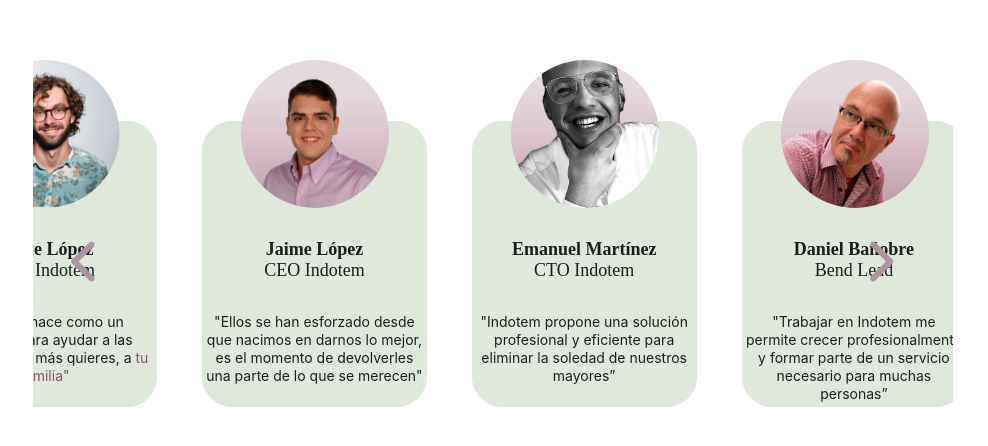
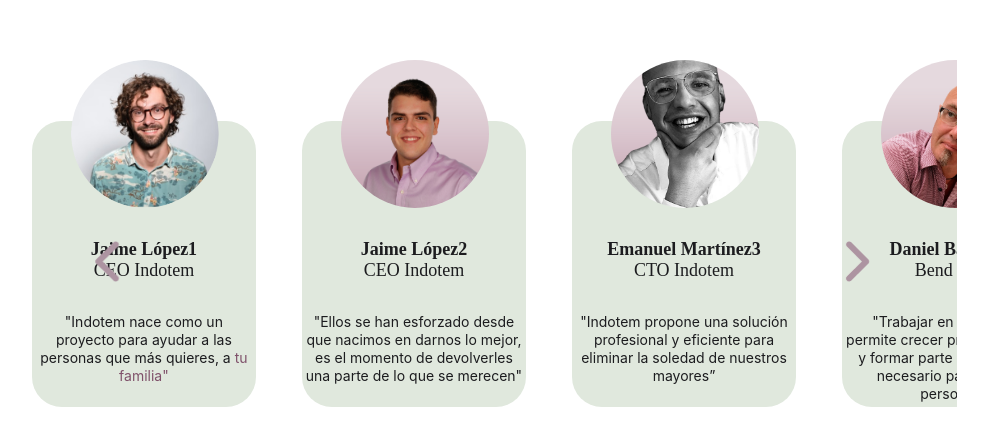
Before and after one commit to Indotem-Salddud/landing-page-fend, a React (Create React App) app: page / in a window 1280 px wide. Shown: the part 178-624 px from the top of the page, without its empty margins (211-1199 px from the left). Built offline with nearby package versions, Linux system fonts and the light colour scheme.

Commit message:
Update Cards Carousel

```diff
--- a/src/components/Cards/Employee_card/EmployeeCardsData.ts
+++ b/src/components/Cards/Employee_card/EmployeeCardsData.ts
@@ -7,52 +7,72 @@ import PhotoDaniB from"../../../resources/pictures/danielb.png"
 export const data = [
 {
  photo:PhotoExample,
- name:"Jaime López",
+ name:"Jaime López1",
  position:"CEO Indotem",
  text:'"Indotem nace como un proyecto para ayudar a las personas que más quieres, a ',
  text2:'tu familia"'
 },
 {
  photo:PhotoJaime,
- name:"Jaime López",
+ name:"Jaime López2",
  position:"CEO Indotem",
  text:'"Ellos se han esforzado desde que nacimos en darnos lo mejor, es el momento de devolverles una parte de lo que se merecen"',
 },
 {
  photo:PhotoManu,
- name:"Emanuel Martínez",
+ name:"Emanuel Martínez3",
  position:"CTO Indotem",
  text:'"Indotem propone una solución profesional y eficiente para eliminar la soledad de nuestros mayores”',
 },
 {
  photo:PhotoDaniB,
- name:"Daniel Bañobre",
+ name:"Daniel Bañobre4",
  position:"Bend Lead",
  text:'"Trabajar en Indotem me permite crecer profesionalmente y formar parte de un servicio necesario para muchas personas”',
 },
 {
  photo:PhotoExample,
- name:"Jaime López",
+ name:"Jaime López5",
  position:"CEO Indotem",
  text:'"Indotem nace como un proyecto para ayudar a las personas que más quieres, a ',
  text2:'tu familia"'
 },
 {
  photo:PhotoJaime,
- name:"Jaime López",
+ name:"Jaime López6",
  position:"CEO Indotem",
  text:'"Ellos se han esforzado desde que nacimos en darnos lo mejor, es el momento de devolverles una parte de lo que se merecen”',
 },
 {
+ photo:PhotoDaniB,
+ name:"Daniel Bañobre7",
+ position:"Bend Lead",
+ text:'"Trabajar en Indotem me permite crecer profesionalmente y formar parte de un servicio necesario para muchas personas"',
+},
+{
  photo:PhotoManu,
- name:"Emanuel Martínez",
+ name:"Emanuel Martínez8",
  position:"CTO Indotem",
  text:'"Indotem propone una solución profesional y eficiente para eliminar la soledad de nuestros mayores” ',
 },
 {
+ photo:PhotoManu,
+ name:"Emanuel Martínez9",
+ position:"CTO Indotem",
+ text:'"Indotem propone una solución profesional y eficiente para eliminar la soledad de nuestros mayores”',
+},
+{
  photo:PhotoDaniB,
- name:"Daniel Bañobre",
+ name:"Daniel Bañobre10",
  position:"Bend Lead",
- text:'"Trabajar en Indotem me permite crecer profesionalmente y formar parte de un servicio necesario para muchas personas"',
+ text:'"Trabajar en Indotem me permite crecer profesionalmente y formar parte de un servicio necesario para muchas personas”',
+},
+{
+ photo:PhotoExample,
+ name:"Jaime López11",
+ position:"CEO Indotem",
+ text:'"Indotem nace como un proyecto para ayudar a las personas que más quieres, a ',
+ text2:'tu familia"'
 }
+
 ]
--- a/src/components/Cards/Employee_carousel/ContainerCarousel.tsx
+++ b/src/components/Cards/Employee_carousel/ContainerCarousel.tsx
@@ -1,26 +1,9 @@
-import React from "react";
-import * as PropTypes from "prop-types";
 import { ContainerStyled, CaruselLeftButton, CaruselRightButton, CardContainer} from "../Employee_carousel/EmployeeCarouselStyled";
 import EmployeeCard from "../Employee_card/EmployeeCard";
 import { data } from "../Employee_card/EmployeeCardsData";
 import rArrow from "../../../resources/icons/ep_arrow-right-bold.png"
 import lArrow from "../../../resources/icons/ep_arrow-left-bold.png"
-
-
-
-
-
-// * Define proptypes
-const CardsCarouselProptypes = {
-  cards:PropTypes.arrayOf(PropTypes.string),
-  handleClick:PropTypes.func.isRequired,
-  handleClick2:PropTypes.func.isRequired
-};
-
-
-
-// * Define typealias for proptypes
-type CardsCarouselProps = PropTypes.InferProps<typeof CardsCarouselProptypes>;
+import { useState, useEffect } from "react";
 
 
 
@@ -29,26 +12,38 @@ type CardsCarouselProps = PropTypes.InferProps<typeof CardsCarouselProptypes>;
  * * Carlos y Javi - 2022/02/17
  * @param props {any}
  */
+// * Define cards array
+const test = data.map((person:any, index:number) => (
+  <div className="mt-2"  key={index}  ><EmployeeCard {...person} /></div>
+))
 
 
- const CarouselCont: React.FC<CardsCarouselProps> = (props:any) => (
 
+export default function CarouselCont(){
+
+ var [pos, setPos] = useState(0);
+
+
+  useEffect(() => {
+
+  }, [pos])
+  let images = [test[pos],test[pos+1],test[pos+2],test[pos+3]];
+  return (
     <ContainerStyled >
-      <CardContainer id="Container">
-      {data.map((person:any) => (
-          <div className="mt-2" ><EmployeeCard {...person} /></div>
-      ))}
+      <CardContainer id="container">
+        {images}
+
       </CardContainer>
 
       <CaruselLeftButton background={lArrow}
-      onClick={() => props.handleClick()}
-      />
+      onClick={() => {if (pos<=4) {
+          setPos(pos=0) ;return
+      }setPos(pos - 4);}} />
       <CaruselRightButton background={rArrow}
-      onClick={() => props.handleClick2()}
-      />
+      onClick={() => {if (pos+3>=test.length-4) {
+          setPos(pos=test.length-4);return
+      } setPos(pos + 4);}} />
      </ContainerStyled>
 
   )
-;
-// * Export component
-export default CarouselCont;
+};
--- a/src/components/Cards/Employee_carousel/EmployeeCarouselStyled.ts
+++ b/src/components/Cards/Employee_carousel/EmployeeCarouselStyled.ts
@@ -7,7 +7,7 @@ import styled from "styled-components";
 
 export const ContainerStyled = styled.div`
   position: center;
-  width: 115vh;
+  width: 116vh;
   height: 110vh;
   z-index: 0;
   margin: auto;
@@ -15,11 +15,6 @@ export const ContainerStyled = styled.div`
   z-index: 1;
 
 `;
-
-
-
-
-
 
 
 export const CaruselRightButton = styled.button<{ background:string}>`
@@ -32,7 +27,6 @@ right: 20%;
 top: 30%;
 background:url(${({background}) => background});;
 z-index:10;
-transform:  translateX(50%);
 
 `;
 
@@ -46,36 +40,14 @@ left: 18%;
 top: 30%;
 background:url(${({background}) => background});
 z-index:10;
-transform: translateX(-50%);
 
 `;
 
 export const CardContainer = styled.div`
   display: flex;
   flex-direction: row;
-  position: center;
+  position: relative;
   width: 100%;
   height: 60%;
-  z-index: 2;
-  animation: next 50s infinite linear;
-    &:hover  {
-    animation-play-state: paused;}
-
-}
-
-@keyframes next {
-  0% {
-    transform: translate(0, 0);
-  }
-  30% {
-    transform: translateX(-30%);
-  }
-  60% {
-    transform: translate(-60%, 0);
-  }
-  100% {
-    transform: translateX(-100%);
-  }
-}
 
   `;
--- a/src/sample/SampleView.tsx
+++ b/src/sample/SampleView.tsx
@@ -16,11 +16,7 @@ const SampleView: React.FC = () => {
       <div className="mt-3">
         <h1>Cards component</h1>
         <div className="mt-3">
-        <CarouselCont  handleClick={() => {
-            console.log("boton pulsado")
-            }}  handleClick2={() => {
-                console.log("boton 2 pulsado")
-            }}  />
+        <CarouselCont />
 
         </div>
       </div>
```
